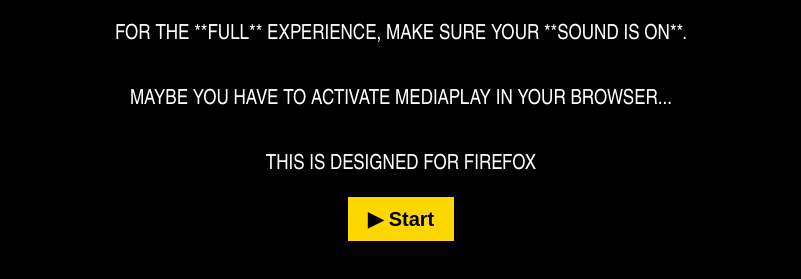
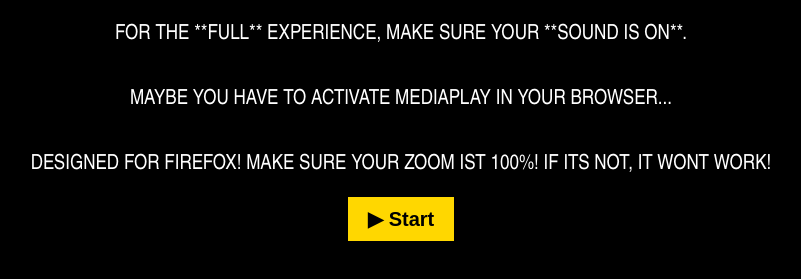
Before and after one commit to eleluggi/eleluggi.com, a plain HTML site: page credits.html in a window 1280 px wide. Shown: the part 319-598 px from the top of the page, without its empty margins (239-1040 px from the left). Drawn offline with Linux system fonts and the light colour scheme; a script that the page names is missing; a web font is replaced by a local one.

Commit message:
Update credits.html

```diff
--- a/credits.html
+++ b/credits.html
@@ -108,7 +108,7 @@
     <h1>Welcome to the Ultimate eleluggi End Credits Experience</h1>
     <p>For the **full** experience, make sure your **sound is on**.</p>
     <p>Maybe you have to activate Mediaplay in your Browser...</p>
-    <p>This is designed for Firefox</p>
+    <p>Designed for Firefox! Make sure your zoom ist 100%! If its not, it wont work!</p>
     <button id="startButton" style="
         font-size: 20px; padding: 10px 20px; background: gold;
         color: black; border: none; cursor: pointer; font-weight: bold;">
```
